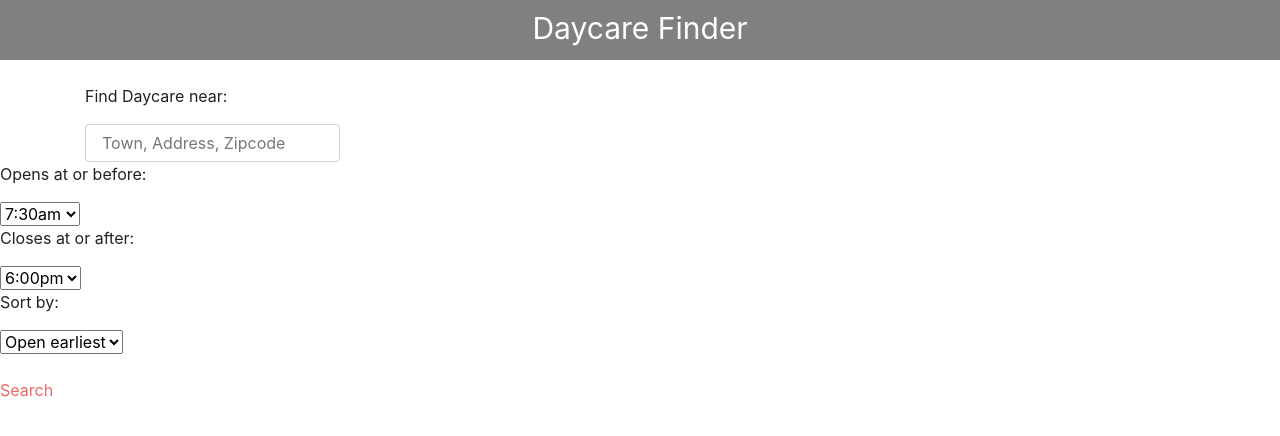
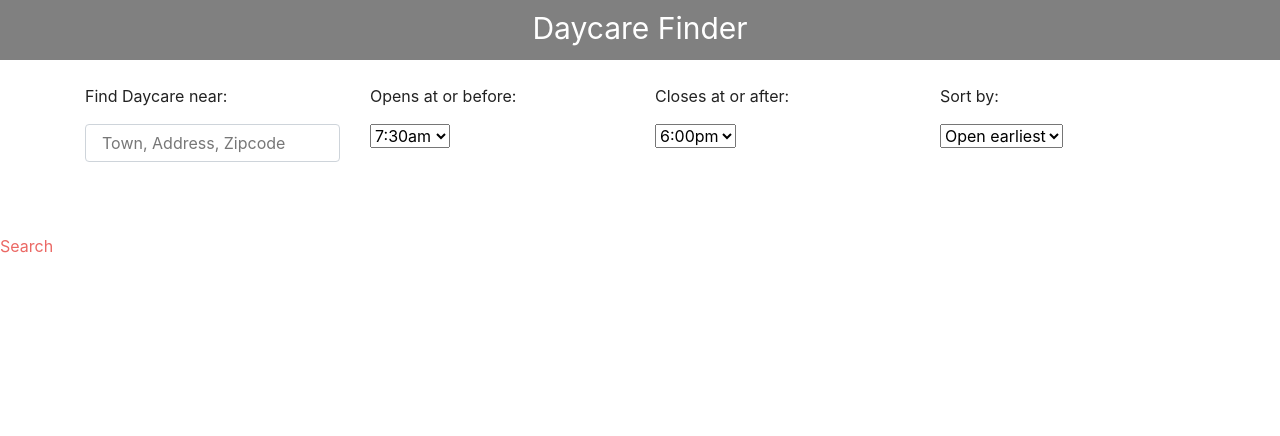
Before and after one commit to makicoding/Daycare-Finder-FrontEnd, a React (Create React App) app: page /search in a window 1280 px wide. Shown: the top 436 px of the page. Built offline with nearby package versions, Linux system fonts and the light colour scheme; a web font is replaced by a local one.

Commit message:
More boostrap columns added to search.js

```diff
--- a/src/pages/search.js
+++ b/src/pages/search.js
@@ -42,14 +42,10 @@ class Search extends React.Component {
                         <Col size="col-md-3">
                             <p>Find Daycare near:</p>
                             <input type="text" className="form-control" id="search-findDaycareNear" onChange={this.handleInputChange}	name="name" placeholder="Town, Address, Zipcode" autoComplete="off"></input>
+                            <br></br>
                         </Col>
 
                         <Col size="col-md-3">
-
-                        </Col>
-                    </Row>
-                </Container>
-
                             <p>Opens at or before:</p>
                             <select className="chosen-select" id="search-opensAtOrBefore" onChange={this.opensAtOrBefore}>
                                 <option value="0730">7:30am</option>
@@ -57,19 +53,35 @@ class Search extends React.Component {
                                 <option value="0830">8:30am</option>
                                 <option value="0900">9:00am</option>
                             </select>
+                            <br></br>
+                            <br></br>
+                        </Col>
 
+                        <Col size="col-md-3">
                             <p>Closes at or after:</p>
                             <select className="chosen-select" id="search-closesAtOrAfter" onChange={this.closesAtOrAfter}>
                                 <option value="1800">6:00pm</option>
                                 <option value="1830">6:30pm</option>
                                 <option value="1900">7:00pm</option>
                             </select>
+                            <br></br>
+                            <br></br>
+                        </Col>
 
+                        <Col size="col-md-3">
                             <p>Sort by:</p>
                             <select className="chosen-select" id="search-sortBy" onChange={this.sortBy}>
                                 <option value="1">Open earliest</option>
                                 <option value="2">Close latest</option>
                             </select>
+                            <br></br>
+                            <br></br>
+                        </Col>
+                    </Row>
+                </Container>
+
+
+
 
                 <br></br>
                 <br></br>
```
Lines whose indentation alone changed are shown as unchanged.
